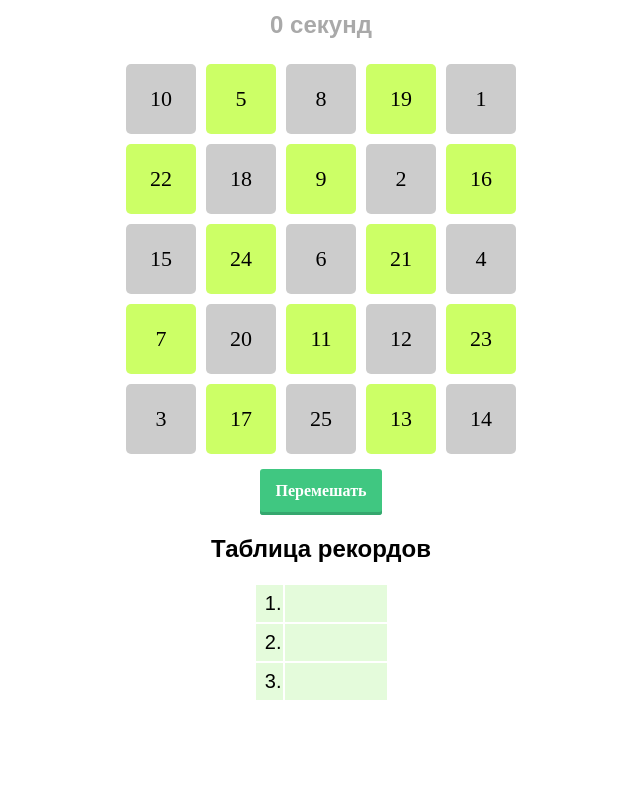
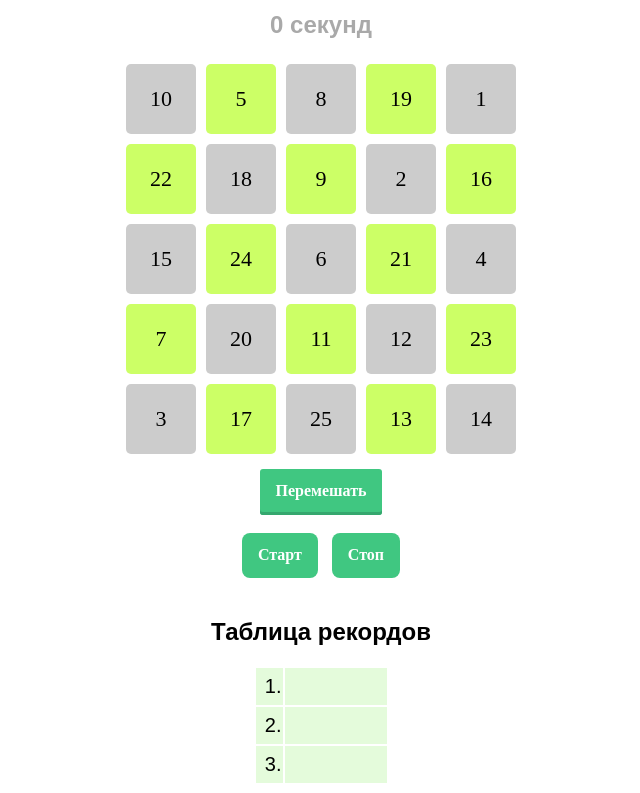
Before and after one commit to YNDmitry/SchulteTable, a plain HTML site: page index.html in a window 1280 px wide. Shown: the part 87-880 px from the top of the page, without its empty margins (319-959 px from the left). Before the commit the page ends 800 px from the top, so only its background shows below. Drawn offline with nearby package versions, Linux system fonts and the light colour scheme.

Commit message:
new function

```diff
--- a/css/master.css
+++ b/css/master.css
@@ -79,6 +79,7 @@ color: #4a4646;
 
 .recordtable_title {
     font-family: sans-serif;
+    margin-top: 35px;
 }
 
 table .recordTable {
@@ -142,3 +143,28 @@ td {
   background: rgb(33,147,90);
   box-shadow: 0 3px rgb(33,147,90) inset;
 }
+
+.start {
+  margin-top: 10px;
+  font-weight: 700;
+  color: white;
+  cursor: pointer;
+  padding: .8em 1em calc(.8em + 3px);
+  background: rgb(64,199,129);
+  border-radius: 8px;
+}
+
+.stop {
+  margin-top: 10px;
+  margin-left: 10px;
+  font-weight: 700;
+  color: white;
+  cursor: pointer;
+  padding: .8em 1em calc(.8em + 3px);
+  background: rgb(64,199,129);
+  border-radius: 8px;
+}
+
+.btn-wrapper {
+  margin-top: 30px;
+}
--- a/index.html
+++ b/index.html
@@ -6,7 +6,6 @@
     <script type="text/javascript" src="https://code.jquery.com/jquery-3.4.1.min.js"></script>
     <script type="text/javascript" src="timer.js"></script>
     <script type="text/javascript" src="main.js"></script>
-
     <link rel="stylesheet" href="css/master.css">
   </head>
   <body>
@@ -68,6 +67,11 @@
 </div>
 
 <a class="mix">Перемешать</a>
+<div class="btn-wrapper">
+  <a class="start">Старт</a>
+  <a class="stop">Стоп</a>
+</div>
+
 
 
 <div class="recordtable_title"><h2>Таблица рекордов</h2></div>
--- a/main.js
+++ b/main.js
@@ -7,6 +7,7 @@ $(document).ready(function() {
 
 restartTable();
 checkBlock();
+Timer();
 
 function reloadRecord() {
   let sortedRecord = recordArr.sort( (a, b) => a - b );
@@ -15,7 +16,14 @@ function reloadRecord() {
   $(".n3").html((sortedRecord[2]) ? (sortedRecord[2]/100 + " сек.") : " ");
 }
 
-
+function Timer() {
+  $(".start").click(function () {
+    initTimer()
+  })
+  $(".stop").click(function () {
+    stopTimer()
+  })
+}
 
 function restartTable() {
 
@@ -54,13 +62,14 @@ function restartTable() {
 $(".mix").click(function() { restartTable() });
 $(".okbtn").click(function() { restartTable() });
 
+
 function checkBlock() {
 
   $(".block").click(function() {
 
   let clicked = $(this).html();
 
-  if (clicked == 1) initTimer();
+  if (clicked == 1)  initTimer();
 
   if (set.has(clicked)) {
     $(this).html(" ");
```
Also changed, not shown: timer.js (line endings or trailing spaces).
